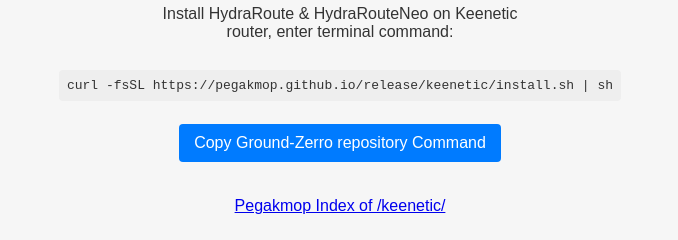
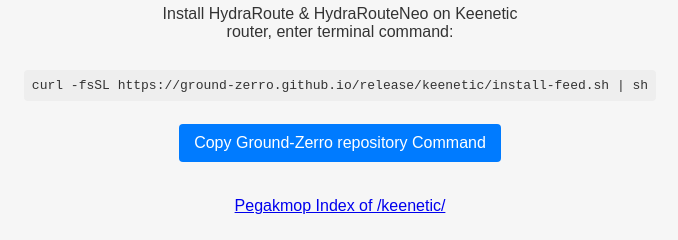
Before and after one commit to pegakmop/release, a plain HTML site: page public/index.html in a window 1280 px wide. Shown: the part 372-612 px from the top of the page, 300-978 px from the left. Drawn offline with Linux system fonts and the light colour scheme.

Commit message:
Update index.html

```diff
--- a/public/index.html
+++ b/public/index.html
@@ -66,7 +66,7 @@
 
   <p><a href='https://ground-zerro.github.io/release/keenetic/'>Original Ground-Zerro Index of /keenetic/</a></p>
   <p>Install HydraRoute & HydraRouteNeo on Keenetic router, enter terminal command:</p>
-  <pre id="cmd1">curl -fsSL https://pegakmop.github.io/release/keenetic/install.sh | sh</pre>
+  <pre id="cmd1">curl -fsSL https://ground-zerro.github.io/release/keenetic/install-feed.sh | sh</pre>
   <button onclick="copyToClipboard('cmd1', 'status1')">Copy Ground-Zerro repository Command</button>
   <p id="status1" class="copy-status"></p>
 
```
